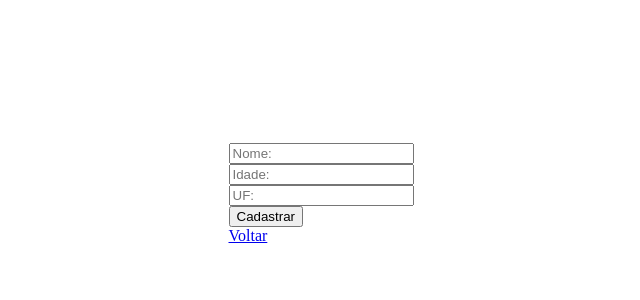
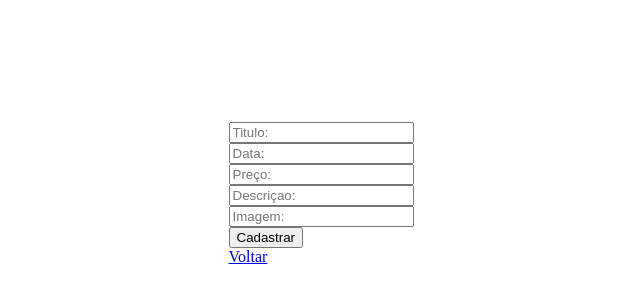
Before and after one commit to LuccaRex/projfinal, a Next.js app in the folder frontEnd/: page /cadastro in a window 1280 px wide. Shown: the part 214-514 px from the top of the page, without its empty margins (319-959 px from the left). Built offline with nearby package versions, Linux system fonts and the light colour scheme.

Commit message:
arrumando o caastrar
porem falhando

```diff
--- a/frontEnd/src/app/cadastro/page.js
+++ b/frontEnd/src/app/cadastro/page.js
@@ -5,23 +5,27 @@ import { useRouter } from 'next/navigation'
 
 export default function Cadastro() {
     const route = useRouter();
-    const [nome, setNome] = useState();
-    const [idade, setIdade] = useState();
-    const [uf, setUF] = useState();
+    const [titulo, setTitulo] = useState();
+    const [data_cadastro, setData_cadastro] = useState();
+    const [preco, setPreco] = useState();
+    const [descricao, setDescricao] = useState();
+    const [imagem, setImagem] = useState('');
 
     const cadastrar = (e) => {
         e.preventDefault()
 
-        const pessoa = {
-            nome: nome,
-            idade: idade,
-            uf: uf
+        const produto = {
+            titulo: titulo,
+            data_cadastro: data_cadastro,
+            preco: preco,
+            descricao: descricao,
+            imagem: imagem
         }
-        const pessoaJson = JSON.stringify(pessoa);
-        fetch("http://localhost:3003/pessoa", {
+        const produtoJson = JSON.stringify(produto);
+        fetch("http://localhost:3003/produto", {
             method: "POST",
             headers: { "content-Type": "application/json" },
-            body: pessoaJson
+            body: produtoJson
         }).then(function(){ route.push("/")}).catch(()=> console.log("Não foi possível cadastrar!"))
     }
 
@@ -30,21 +34,33 @@ export default function Cadastro() {
             <form  onSubmit={cadastrar}>
                 <input
                     type="text"
-                    placeholder='Nome:'
-                    nome="nome"
-                    onChange={e => setNome(e.target.value)}
+                    placeholder='Titulo:'
+                    nome="titulo"
+                    onChange={e => setTitulo(e.target.value)}
                 /><br/>
                 <input
                     type="text"
-                    placeholder='Idade:'
-                    nome="idade"
-                    onChange={e => setIdade(e.target.value)}
+                    placeholder='Data:'
+                    nome="data_cadastro"
+                    onChange={e => setData_cadastro(e.target.value)}
                 /><br/>
                 <input
                     type="text"
-                    placeholder='UF:'
-                    nome="uf"
-                    onChange={e => setUF(e.target.value)}
+                    placeholder='Preço:'
+                    nome="preco"
+                    onChange={e => setPreco(e.target.value)}
+                /><br/>
+                 <input
+                    type="text"
+                    placeholder='Descriçao:'
+                    nome="descricao"
+                    onChange={e => setDescricao(e.target.value)}
+                /><br/>
+                 <input
+                    type="text"
+                    placeholder='Imagem:'
+                    nome="imagem"
+                    onChange={e => setImagem(e.target.value)}
                 /><br/>
                 <button type='submit'>Cadastrar</button>
                 <div>
```
